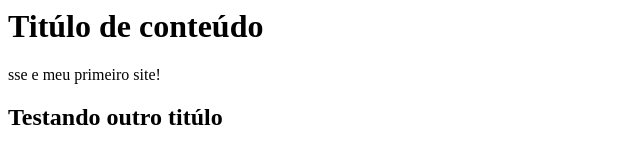
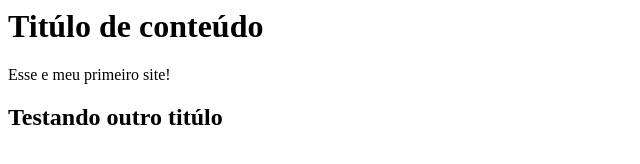
Before and after one commit to Cleber009/meuprimeirosite, a plain HTML site: page index.html in a window 1280 px wide. Shown: the full height of the page, 0-640 px from the left. Drawn offline with Linux system fonts and the light colour scheme.

Commit message:
Update index.html

```diff
--- a/index.html
+++ b/index.html
@@ -5,7 +5,7 @@
 </head>
 <body>
   <h1> Titúlo de conteúdo </h1>
-  <p>sse e meu primeiro site!</p>
+  <p>Esse e meu primeiro site!</p>
   <h2 class="Estilo2"> Testando outro titúlo
 </body>
 
```
